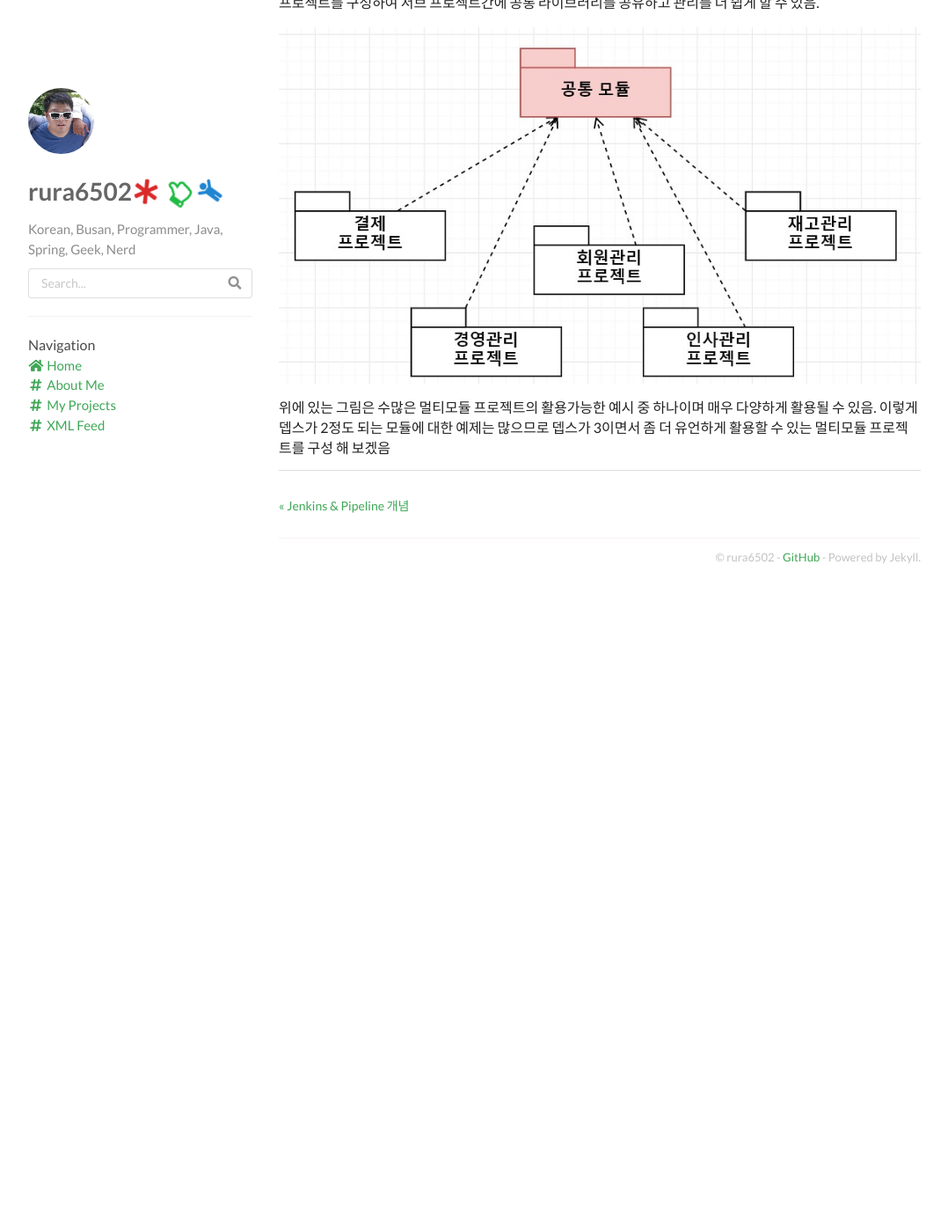
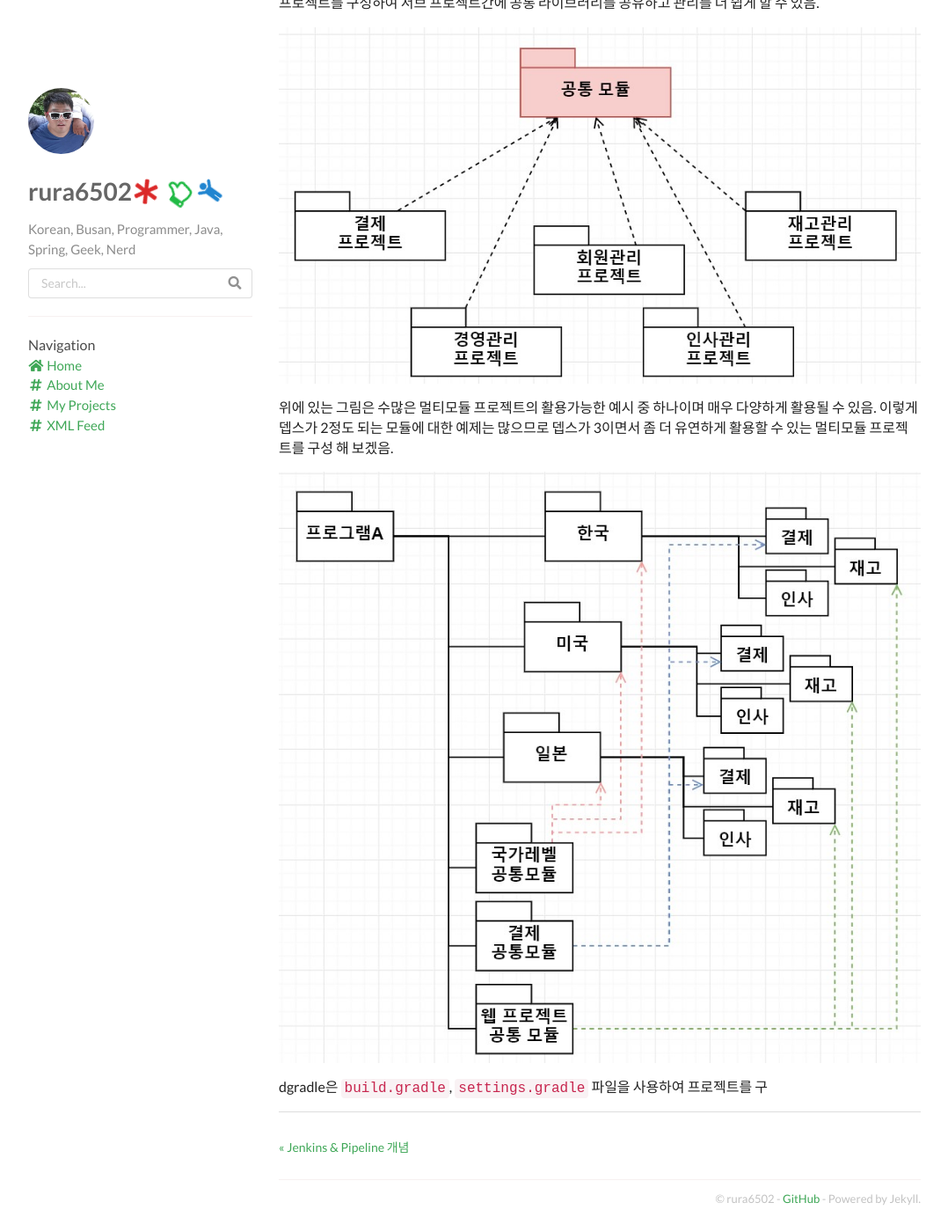
Before and after one commit to rura6502/rura6502.github.io, a Jekyll site: the page built from _posts/2019-05-25-Spring-Boot-Multi-Moudle-Project-using-Advanced-Gradle.md, in a window 1280 px wide and 1400 px high, scrolled down 150 px. Shown: the whole window at 88% size, without its empty margins (53-1131 px from the left). Built offline with Jekyll 4.4.1, drawn with Linux system fonts in a browser that asks for light colours; nearby versions of some CDN libraries; comment, search, counter and statistics services are not loaded; before the commit the page ends 900 px from its top, so only the background shows below that.

Commit message:
_posts/2019-05-25-Spring-Boot-Multi-Moudle-Project-using-Advanced-Gradle.md updated from https://stackedit.io/

```diff
--- a/_posts/2019-05-25-Spring-Boot-Multi-Moudle-Project-using-Advanced-Gradle.md
+++ b/_posts/2019-05-25-Spring-Boot-Multi-Moudle-Project-using-Advanced-Gradle.md
@@ -9,14 +9,17 @@ categories: [Spring_Boot, Gradle, Multi_Module]
 
 ![reason_of_using_multi_module_project](https://github.com/rura6502/rura6502.github.io/blob/master/_posts/_image/reason_of_using_multi_module_project.jpg?raw=true)
 
-위에 있는 그림은 수많은 멀티모듈 프로젝트의  활용가능한 예시 중 하나이며 매우 다양하게 활용될 수 있음. 이렇게 뎁스가 2정도 되는 모듈에 대한 예제는 많으므로 뎁스가 3이면서 좀 더 유언하게 활용할 수 있는 멀티모듈 프로젝트를 구성 해 보겠음
+위에 있는 그림은 수많은 멀티모듈 프로젝트의  활용가능한 예시 중 하나이며 매우 다양하게 활용될 수 있음. 이렇게 뎁스가 2정도 되는 모듈에 대한 예제는 많으므로 뎁스가 3이면서 좀 더 유연하게 활용할 수 있는 멀티모듈 프로젝트를 구성 해 보겠음.
 
+![gradle-flexible-multimodule-project](https://github.com/rura6502/rura6502.github.io/blob/master/_posts/_image/gradle-flexible-multimodule-project.jpg?raw=true)
+
+dgradle은 `build.gradle`, `settings.gradle` 파일을 사용하여 프로젝트를 구
 
 
 
 
 
 <!--stackedit_data:
-eyJoaXN0b3J5IjpbLTIxMDQ0MTA5ODIsLTE4NTA1NzcyNzgsLT
-E5OTE0NTA1MDBdfQ==
+eyJoaXN0b3J5IjpbMTg1MDk3NjQyMSwtMTg1MDU3NzI3OCwtMT
+k5MTQ1MDUwMF19
 -->
```
